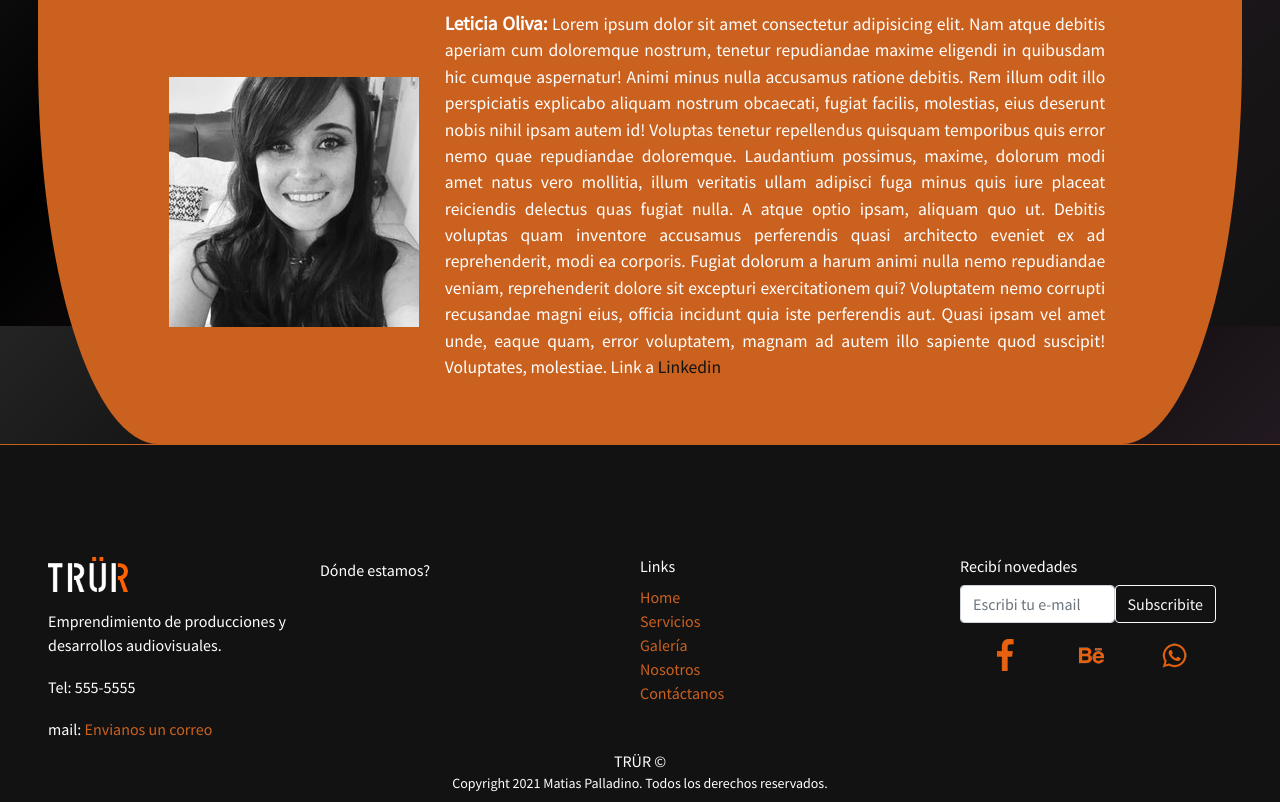
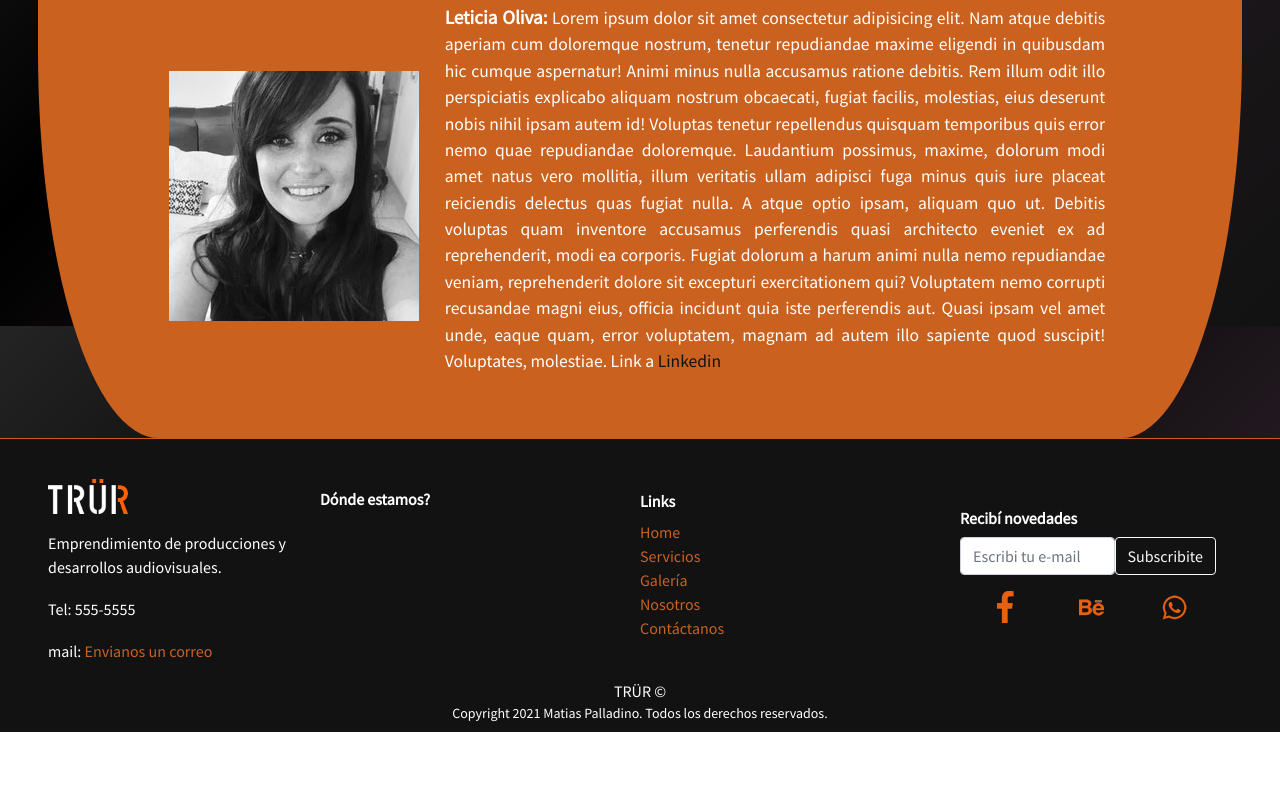
Before and after one commit to Sheephack/TRUR, a website: page aboutus.html in a window 1280 px wide. Shown: the part 1274-2076 px from the top of the page. After the commit the page ends 2006 px from the top, so only its background shows below. Drawn offline with nearby package versions, Linux system fonts and the light colour scheme; grey boxes are pictures that could not be loaded.

Commit message:
Versión 1.7, Responsive del Footer y fix generales

```diff
--- a/SCSS/styles2.scss
+++ b/SCSS/styles2.scss
@@ -56,49 +56,14 @@ html{
 
 
 #gridContainer{
-    display: grid;
-    grid-template-columns: 100vw;
-    grid-template-rows: auto auto auto;
-    grid-template-areas:
-        "head"
-        "main"
-        "foot";
-
-        @media only screen and (min-width: 320px) and (orientation: landscape){
-            display: grid;
-            grid-template-columns: 100vw;
-            grid-template-rows: 100px auto auto;
-            grid-template-areas:
-                "head"
-                "main"
-                "foot";
-        }
-
-        @media only screen and (min-width: 740px){
-            display: grid;
-            grid-template-columns: 100vw;
-            grid-template-rows: 70px auto auto;
-            grid-template-areas:
-                "head"
-                "main"
-                "foot";
-        }
-
-        @media only screen and (min-width: 1024px){
-            min-height: 100%;
-            display: grid;
-            grid-template-columns: auto;
-            grid-template-rows: 70px auto auto;
-            grid-template-areas:
-                "head"
-                "main"
-                "foot";
-            }
+    @include flexbox(column);
 
             .header{
                 grid-area: head;
+                height: 4rem;
                 border-bottom: 2px ridge $linkColors;
                 z-index: 3;
+                overflow: hidden;
 
                     &__tittle{
                         display: inline-block;
@@ -109,10 +74,10 @@ html{
                         font-size: 1.15rem;
 
                         @media only screen and (max-width: $bp-small){
-                            font-size: 1rem;
+                            font-size: 0.5rem;
                         }
                         @media only screen and (max-width: $bp-small-2){
-                            font-size: 1rem;
+                            font-size: 0.8rem;
                         }
                     }
 
@@ -124,6 +89,8 @@ html{
                             width: 1.3rem;
                         }
                         .logo__img{
+                            width: 5rem;
+                            height: auto;
                             margin: 1px;
                         }
 
@@ -132,6 +99,7 @@ html{
 
             .main{
                 grid-area: main;
+                @include flexbox(column);
                 background: none;
                 overflow: hidden;
                 animation: fade-in 1.2s cubic-bezier(0.390, 0.575, 0.565, 1.000);
@@ -638,6 +606,16 @@ html{
             }
 
             .footer{
+                @include flexbox(column);
+                justify-content: space-evenly;
+                align-items: center;
+                background: $backgroundColor;
+                width: 100%;
+                padding-top: 3rem;
+                border-top: $linkColors solid 1px;
+                overflow: hidden;
+
+                @media only screen and (min-width:$bp-med){
                     grid-area: foot;
                     display: grid;
                     grid-template-columns: 25% 25% 25% 25%;
@@ -645,20 +623,29 @@ html{
                     grid-template-areas:
                         "info mapa links subs"
                         "copy copy copy copy";
-                justify-content: space-evenly;
-                background: $backgroundColor;
-                width: 100%;
-                padding-top: 7rem;
-                border-top: $linkColors solid 1px;
+                }
 
                 &__titles{
                     font-size: 1rem;
                     color: #fff;
+                    text-align: center;
+                    padding-top: 1rem;
+                    font-weight: bold;
+
+                    @media screen and (min-width:$bp-med){
+                        text-align: left;
+                        padding-top: 0;
+                    }
                 }
 
                 &__info{
                     grid-area: info;
+                    text-align: center;
+
+                    @media only screen and (min-width:$bp-med){
+                        text-align: left;
                         margin-left: 3rem;
+                    }
 
                     &__logo{
                         width: 5rem;
@@ -676,6 +663,11 @@ html{
                     grid-area: mapa;
                     @include flexbox(column);
                     justify-content: space-evenly;
+                    align-items: center;
+
+                    @media only screen and (min-width: $bp-med){
+                        align-items: flex-start;
+                    }
 
                     &__iframe{
                         width: 60%;
@@ -685,9 +677,15 @@ html{
                 }
 
                 &__mid{
+                    width: 80%;
+
+                    @media only screen and (min-width:$bp-med){
                         grid-area: links;
                         width: 80%;
                         margin-bottom: 10px;
+                    }
+
+
                 }
 
                 &__right{
@@ -699,12 +697,31 @@ html{
 
                         &__form{
                             @include flexbox(row);
+
+                            @media only screen and (min-width:$bp-med){
+                                flex-direction: column;
+                            }
+
+                            @media only screen and (min-width:$bp-xl-2){
+                                flex-direction: row;
+                            }
                         }
                     }
                 }
                     &__linkbar{
                         list-style: none;
 
+                        &--navbar{
+                            @include flexbox(row);
+                            flex-wrap: wrap;
+                            justify-content: space-around;
+                            padding-right: 10px;
+
+                            @media only screen and (min-width: $bp-med){
+                                display: block;
+                                padding-right: 0;
+                            }
+                        }
                         &--socialMedia{
                             @include flexbox(row);
                             margin-top: 1rem;
@@ -733,6 +750,7 @@ html{
                     align-items: center;
                     justify-content: center;
                     color: #FFF;
+                    text-align: center;
                 }
             }
 
--- a/aboutus.html
+++ b/aboutus.html
@@ -81,7 +81,7 @@
             </div>
             <div class="footer__mid">
                 <h4 class="footer__titles">Links</h4>
-                <ul class="footer__linkbar">
+                <ul class="footer__linkbar footer__linkbar--navbar">
                     <li class="footer__linkbar__item"><a href="index.html" aria-current="page">Home</a></li>
                     <li class="footer__linkbar__item"><a href="services.html">Servicios</a></li>
                     <li class="footer__linkbar__item"><a href="galery.html">Galería</a></li>
```
Also changed, not shown: contact.html (+1 -1 lines), galery.html (+1 -1 lines), index.html (+1 -1 lines), services.html (+1 -1 lines), README.md, css/styles2.css. Lines whose indentation alone changed are shown as unchanged.
